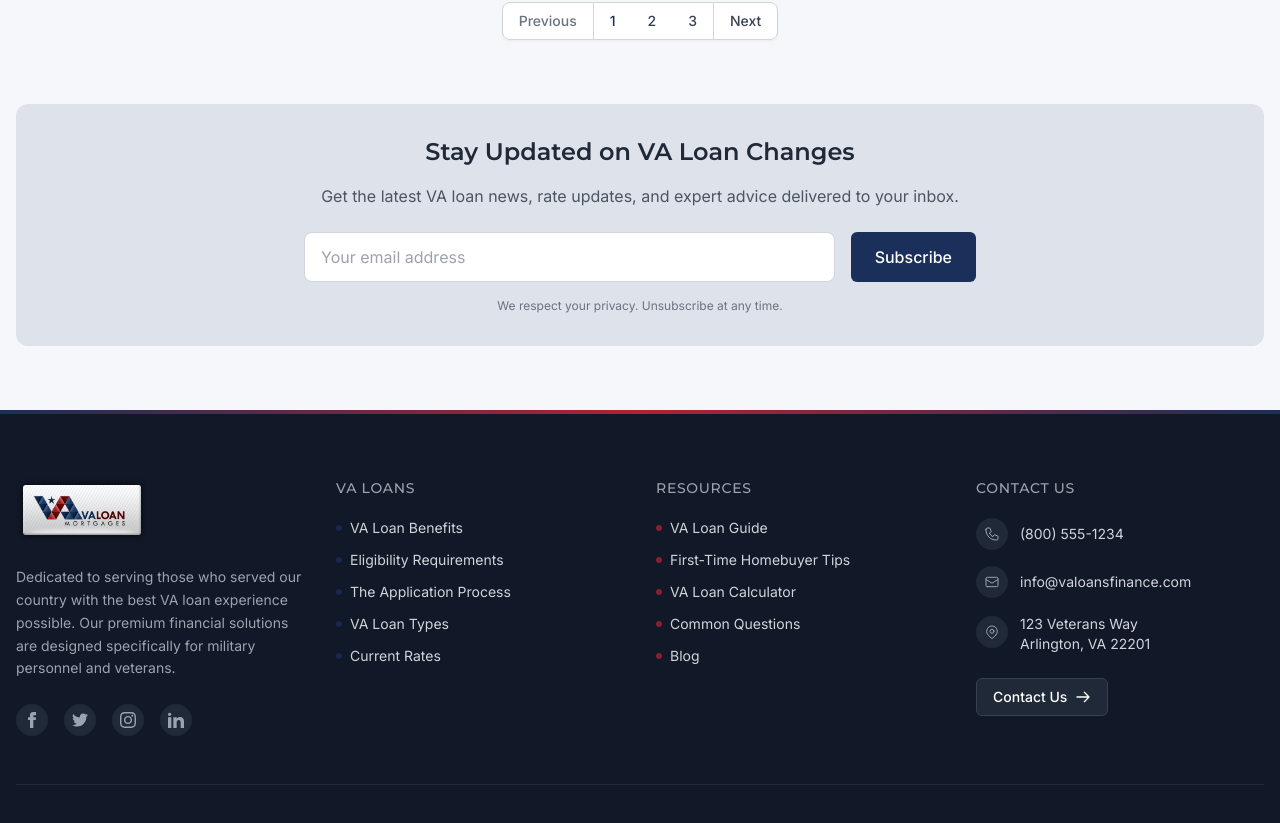
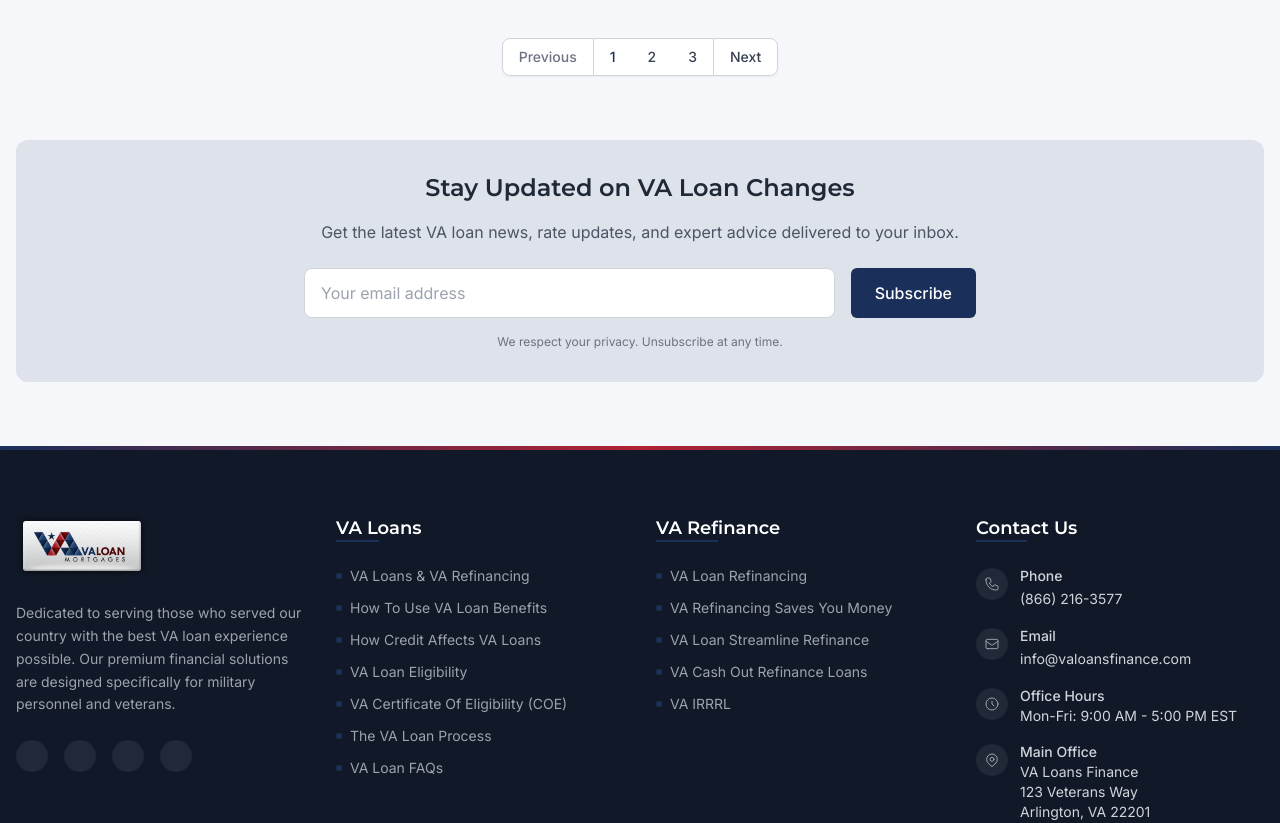
Before and after one commit to oilwellcbd/VALMLandingAIChat, a Next.js app: page /blog in a window 1280 px wide. Shown: the part 1974-2797 px from the top of the page. Built offline with nearby package versions, Linux system fonts and the light colour scheme.

Commit message:
Add contact information to header and footer from valoansfinance.com

```diff
--- a/components/Footer.tsx
+++ b/components/Footer.tsx
@@ -37,97 +37,107 @@ const Footer = () => {
             </p>
             <div className="flex space-x-4">
               <a href="#" className="w-8 h-8 rounded-full bg-gray-800 flex items-center justify-center text-gray-400 hover:bg-primary hover:text-white transition-all duration-300">
-                <svg xmlns="http://www.w3.org/2000/svg" className="h-4 w-4" viewBox="0 0 24 24" fill="currentColor">
-                  <path d="M9 8h-3v4h3v12h5v-12h3.642l.358-4h-4v-1.667c0-.955.192-1.333 1.115-1.333h2.885v-5h-3.808c-3.596 0-5.192 1.583-5.192 4.615v3.385z" />
-                </svg>
+                <i className="fab fa-facebook-f"></i>
               </a>
               <a href="#" className="w-8 h-8 rounded-full bg-gray-800 flex items-center justify-center text-gray-400 hover:bg-primary hover:text-white transition-all duration-300">
-                <svg xmlns="http://www.w3.org/2000/svg" className="h-4 w-4" viewBox="0 0 24 24" fill="currentColor">
-                  <path d="M24 4.557c-.883.392-1.832.656-2.828.775 1.017-.609 1.798-1.574 2.165-2.724-.951.564-2.005.974-3.127 1.195-.897-.957-2.178-1.555-3.594-1.555-3.179 0-5.515 2.966-4.797 6.045-4.091-.205-7.719-2.165-10.148-5.144-1.29 2.213-.669 5.108 1.523 6.574-.806-.026-1.566-.247-2.229-.616-.054 2.281 1.581 4.415 3.949 4.89-.693.188-1.452.232-2.224.084.626 1.956 2.444 3.379 4.6 3.419-2.07 1.623-4.678 2.348-7.29 2.04 2.179 1.397 4.768 2.212 7.548 2.212 9.142 0 14.307-7.721 13.995-14.646.962-.695 1.797-1.562 2.457-2.549z" />
-                </svg>
+                <i className="fab fa-twitter"></i>
               </a>
               <a href="#" className="w-8 h-8 rounded-full bg-gray-800 flex items-center justify-center text-gray-400 hover:bg-primary hover:text-white transition-all duration-300">
-                <svg xmlns="http://www.w3.org/2000/svg" className="h-4 w-4" viewBox="0 0 24 24" fill="currentColor">
-                  <path d="M12 2.163c3.204 0 3.584.012 4.85.07 3.252.148 4.771 1.691 4.919 4.919.058 1.265.069 1.645.069 4.849 0 3.205-.012 3.584-.069 4.849-.149 3.225-1.664 4.771-4.919 4.919-1.266.058-1.644.07-4.85.07-3.204 0-3.584-.012-4.849-.07-3.26-.149-4.771-1.699-4.919-4.92-.058-1.265-.07-1.644-.07-4.849 0-3.204.013-3.583.07-4.849.149-3.227 1.664-4.771 4.919-4.919 1.266-.057 1.645-.069 4.849-.069zm0-2.163c-3.259 0-3.667.014-4.947.072-4.358.2-6.78 2.618-6.98 6.98-.059 1.281-.073 1.689-.073 4.948 0 3.259.014 3.668.072 4.948.2 4.358 2.618 6.78 6.98 6.98 1.281.058 1.689.072 4.948.072 3.259 0 3.668-.014 4.948-.072 4.354-.2 6.782-2.618 6.979-6.98.059-1.28.073-1.689.073-4.948 0-3.259-.014-3.667-.072-4.947-.196-4.354-2.617-6.78-6.979-6.98-1.281-.059-1.69-.073-4.949-.073zm0 5.838c-3.403 0-6.162 2.759-6.162 6.162s2.759 6.163 6.162 6.163 6.162-2.759 6.162-6.163c0-3.403-2.759-6.162-6.162-6.162zm0 10.162c-2.209 0-4-1.79-4-4 0-2.209 1.791-4 4-4s4 1.791 4 4c0 2.21-1.791 4-4 4zm6.406-11.845c-.796 0-1.441.645-1.441 1.44s.645 1.44 1.441 1.44c.795 0 1.439-.645 1.439-1.44s-.644-1.44-1.439-1.44z" />
-                </svg>
+                <i className="fab fa-linkedin-in"></i>
               </a>
               <a href="#" className="w-8 h-8 rounded-full bg-gray-800 flex items-center justify-center text-gray-400 hover:bg-primary hover:text-white transition-all duration-300">
-                <svg xmlns="http://www.w3.org/2000/svg" className="h-4 w-4" viewBox="0 0 24 24" fill="currentColor">
-                  <path d="M4.98 3.5c0 1.381-1.11 2.5-2.48 2.5s-2.48-1.119-2.48-2.5c0-1.38 1.11-2.5 2.48-2.5s2.48 1.12 2.48 2.5zm.02 4.5h-5v16h5v-16zm7.982 0h-4.968v16h4.969v-8.399c0-4.67 6.029-5.052 6.029 0v8.399h4.988v-10.131c0-7.88-8.922-7.593-11.018-3.714v-2.155z" />
-                </svg>
+                <i className="fab fa-instagram"></i>
               </a>
             </div>
           </div>
 
           {/* Column 2 - VA Loans */}
           <div>
-            <h3 className="text-sm font-medium uppercase tracking-wider text-gray-400 mb-5">VA Loans</h3>
+            <h3 className="text-white text-lg font-semibold mb-6 relative inline-block">
+              VA Loans
+              <span className="absolute bottom-0 left-0 w-1/2 h-0.5 bg-primary"></span>
+            </h3>
             <ul className="space-y-3">
               <li>
-                <Link href="#benefits" className="text-gray-300 hover:text-white transition-colors text-sm flex items-center">
-                  <span className="w-1.5 h-1.5 bg-primary rounded-full mr-2 opacity-75"></span>
-                  VA Loan Benefits
+                <Link href="#" className="text-gray-400 hover:text-primary text-sm transition-colors flex items-center">
+                  <span className="w-1.5 h-1.5 bg-primary rounded-full mr-2"></span>
+                  VA Loans & VA Refinancing
                 </Link>
               </li>
               <li>
-                <Link href="#eligibility" className="text-gray-300 hover:text-white transition-colors text-sm flex items-center">
-                  <span className="w-1.5 h-1.5 bg-primary rounded-full mr-2 opacity-75"></span>
-                  Eligibility Requirements
+                <Link href="#" className="text-gray-400 hover:text-primary text-sm transition-colors flex items-center">
+                  <span className="w-1.5 h-1.5 bg-primary rounded-full mr-2"></span>
+                  How To Use VA Loan Benefits
                 </Link>
               </li>
               <li>
-                <Link href="#" className="text-gray-300 hover:text-white transition-colors text-sm flex items-center">
-                  <span className="w-1.5 h-1.5 bg-primary rounded-full mr-2 opacity-75"></span>
-                  The Application Process
+                <Link href="#" className="text-gray-400 hover:text-primary text-sm transition-colors flex items-center">
+                  <span className="w-1.5 h-1.5 bg-primary rounded-full mr-2"></span>
+                  How Credit Affects VA Loans
                 </Link>
               </li>
               <li>
-                <Link href="#loan-options" className="text-gray-300 hover:text-white transition-colors text-sm flex items-center">
-                  <span className="w-1.5 h-1.5 bg-primary rounded-full mr-2 opacity-75"></span>
-                  VA Loan Types
+                <Link href="#" className="text-gray-400 hover:text-primary text-sm transition-colors flex items-center">
+                  <span className="w-1.5 h-1.5 bg-primary rounded-full mr-2"></span>
+                  VA Loan Eligibility
                 </Link>
               </li>
               <li>
-                <Link href="#" className="text-gray-300 hover:text-white transition-colors text-sm flex items-center">
-                  <span className="w-1.5 h-1.5 bg-primary rounded-full mr-2 opacity-75"></span>
-                  Current Rates
+                <Link href="#" className="text-gray-400 hover:text-primary text-sm transition-colors flex items-center">
+                  <span className="w-1.5 h-1.5 bg-primary rounded-full mr-2"></span>
+                  VA Certificate Of Eligibility (COE)
+                </Link>
+              </li>
+              <li>
+                <Link href="#" className="text-gray-400 hover:text-primary text-sm transition-colors flex items-center">
+                  <span className="w-1.5 h-1.5 bg-primary rounded-full mr-2"></span>
+                  The VA Loan Process
+                </Link>
+              </li>
+              <li>
+                <Link href="#" className="text-gray-400 hover:text-primary text-sm transition-colors flex items-center">
+                  <span className="w-1.5 h-1.5 bg-primary rounded-full mr-2"></span>
+                  VA Loan FAQs
                 </Link>
               </li>
             </ul>
           </div>
 
-          {/* Column 3 - Resources */}
+          {/* Column 3 - VA Refinance */}
           <div>
-            <h3 className="text-sm font-medium uppercase tracking-wider text-gray-400 mb-5">Resources</h3>
+            <h3 className="text-white text-lg font-semibold mb-6 relative inline-block">
+              VA Refinance
+              <span className="absolute bottom-0 left-0 w-1/2 h-0.5 bg-primary"></span>
+            </h3>
             <ul className="space-y-3">
               <li>
-                <Link href="#" className="text-gray-300 hover:text-white transition-colors text-sm flex items-center">
-                  <span className="w-1.5 h-1.5 bg-secondary rounded-full mr-2 opacity-75"></span>
-                  VA Loan Guide
+                <Link href="#" className="text-gray-400 hover:text-primary text-sm transition-colors flex items-center">
+                  <span className="w-1.5 h-1.5 bg-primary rounded-full mr-2"></span>
+                  VA Loan Refinancing
                 </Link>
               </li>
               <li>
-                <Link href="#" className="text-gray-300 hover:text-white transition-colors text-sm flex items-center">
-                  <span className="w-1.5 h-1.5 bg-secondary rounded-full mr-2 opacity-75"></span>
-                  First-Time Homebuyer Tips
+                <Link href="#" className="text-gray-400 hover:text-primary text-sm transition-colors flex items-center">
+                  <span className="w-1.5 h-1.5 bg-primary rounded-full mr-2"></span>
+                  VA Refinancing Saves You Money
                 </Link>
               </li>
               <li>
-                <Link href="#calculator" className="text-gray-300 hover:text-white transition-colors text-sm flex items-center">
-                  <span className="w-1.5 h-1.5 bg-secondary rounded-full mr-2 opacity-75"></span>
-                  VA Loan Calculator
+                <Link href="#" className="text-gray-400 hover:text-primary text-sm transition-colors flex items-center">
+                  <span className="w-1.5 h-1.5 bg-primary rounded-full mr-2"></span>
+                  VA Loan Streamline Refinance
                 </Link>
               </li>
               <li>
-                <Link href="#" className="text-gray-300 hover:text-white transition-colors text-sm flex items-center">
-                  <span className="w-1.5 h-1.5 bg-secondary rounded-full mr-2 opacity-75"></span>
-                  Common Questions
+                <Link href="#" className="text-gray-400 hover:text-primary text-sm transition-colors flex items-center">
+                  <span className="w-1.5 h-1.5 bg-primary rounded-full mr-2"></span>
+                  VA Cash Out Refinance Loans
                 </Link>
               </li>
               <li>
-                <Link href="#blog" className="text-gray-300 hover:text-white transition-colors text-sm flex items-center">
-                  <span className="w-1.5 h-1.5 bg-secondary rounded-full mr-2 opacity-75"></span>
-                  Blog
+                <Link href="#" className="text-gray-400 hover:text-primary text-sm transition-colors flex items-center">
+                  <span className="w-1.5 h-1.5 bg-primary rounded-full mr-2"></span>
+                  VA IRRRL
                 </Link>
               </li>
             </ul>
@@ -135,23 +145,43 @@ const Footer = () => {
 
           {/* Column 4 - Contact */}
           <div>
-            <h3 className="text-sm font-medium uppercase tracking-wider text-gray-400 mb-5">Contact Us</h3>
+            <h3 className="text-white text-lg font-semibold mb-6 relative inline-block">
+              Contact Us
+              <span className="absolute bottom-0 left-0 w-1/2 h-0.5 bg-primary"></span>
+            </h3>
             <ul className="space-y-4">
-              <li className="flex items-center">
-                <div className="w-8 h-8 rounded-full bg-gray-800 flex items-center justify-center mr-3">
+              <li className="flex items-start">
+                <div className="w-8 h-8 rounded-full bg-gray-800 flex items-center justify-center mr-3 mt-0.5">
                   <svg xmlns="http://www.w3.org/2000/svg" className="h-4 w-4 text-gray-400" fill="none" viewBox="0 0 24 24" stroke="currentColor">
                     <path strokeLinecap="round" strokeLinejoin="round" strokeWidth={1.5} d="M3 5a2 2 0 012-2h3.28a1 1 0 01.948.684l1.498 4.493a1 1 0 01-.502 1.21l-2.257 1.13a11.042 11.042 0 005.516 5.516l1.13-2.257a1 1 0 011.21-.502l4.493 1.498a1 1 0 01.684.949V19a2 2 0 01-2 2h-1C9.716 21 3 14.284 3 6V5z" />
                   </svg>
                 </div>
-                <span className="text-gray-300 text-sm">(800) 555-1234</span>
+                <div>
+                  <p className="text-gray-300 text-sm font-medium">Phone</p>
+                  <a href="tel:(866) 216-3577" className="text-gray-300 text-sm hover:text-primary transition-colors">(866) 216-3577</a>
+                </div>
               </li>
-              <li className="flex items-center">
-                <div className="w-8 h-8 rounded-full bg-gray-800 flex items-center justify-center mr-3">
+              <li className="flex items-start">
+                <div className="w-8 h-8 rounded-full bg-gray-800 flex items-center justify-center mr-3 mt-0.5">
                   <svg xmlns="http://www.w3.org/2000/svg" className="h-4 w-4 text-gray-400" fill="none" viewBox="0 0 24 24" stroke="currentColor">
                     <path strokeLinecap="round" strokeLinejoin="round" strokeWidth={1.5} d="M3 8l7.89 5.26a2 2 0 002.22 0L21 8M5 19h14a2 2 0 002-2V7a2 2 0 00-2-2H5a2 2 0 00-2 2v10a2 2 0 002 2z" />
                   </svg>
                 </div>
-                <span className="text-gray-300 text-sm">info@valoansfinance.com</span>
+                <div>
+                  <p className="text-gray-300 text-sm font-medium">Email</p>
+                  <a href="mailto:info@valoansfinance.com" className="text-gray-300 text-sm hover:text-primary transition-colors">info@valoansfinance.com</a>
+                </div>
+              </li>
+              <li className="flex items-start">
+                <div className="w-8 h-8 rounded-full bg-gray-800 flex items-center justify-center mr-3 mt-0.5">
+                  <svg xmlns="http://www.w3.org/2000/svg" className="h-4 w-4 text-gray-400" fill="none" viewBox="0 0 24 24" stroke="currentColor">
+                    <path strokeLinecap="round" strokeLinejoin="round" strokeWidth={1.5} d="M12 8v4l3 3m6-3a9 9 0 11-18 0 9 9 0 0118 0z" />
+                  </svg>
+                </div>
+                <div>
+                  <p className="text-gray-300 text-sm font-medium">Office Hours</p>
+                  <p className="text-gray-300 text-sm">Mon-Fri: 9:00 AM - 5:00 PM EST</p>
+                </div>
               </li>
               <li className="flex items-start">
                 <div className="w-8 h-8 rounded-full bg-gray-800 flex items-center justify-center mr-3 mt-0.5">
@@ -161,6 +191,8 @@ const Footer = () => {
                   </svg>
                 </div>
                 <div className="text-gray-300 text-sm">
+                  <p className="font-medium">Main Office</p>
+                  <p>VA Loans Finance</p>
                   <p>123 Veterans Way</p>
                   <p>Arlington, VA 22201</p>
                 </div>
--- a/components/Header.tsx
+++ b/components/Header.tsx
@@ -28,6 +28,39 @@ const Header = () => {
   }, []);
 
   return (
+    <>
+      {/* Top contact bar */}
+      <div className="bg-gray-900 text-white py-2 hidden md:block">
+        <div className="container mx-auto px-4">
+          <div className="flex justify-between items-center">
+            <div className="flex items-center space-x-4">
+              <a href="tel:(866) 216-3577" className="text-sm flex items-center hover:text-primary transition-colors">
+                <i className="fas fa-phone-alt mr-2 text-primary"></i>
+                (866) 216-3577
+              </a>
+              <a href="mailto:info@valoansfinance.com" className="text-sm flex items-center hover:text-primary transition-colors">
+                <i className="fas fa-envelope mr-2 text-primary"></i>
+                info@valoansfinance.com
+              </a>
+            </div>
+            <div className="flex items-center space-x-3">
+              <a href="#" className="text-sm hover:text-primary transition-colors">
+                <i className="fab fa-facebook-f"></i>
+              </a>
+              <a href="#" className="text-sm hover:text-primary transition-colors">
+                <i className="fab fa-twitter"></i>
+              </a>
+              <a href="#" className="text-sm hover:text-primary transition-colors">
+                <i className="fab fa-linkedin-in"></i>
+              </a>
+              <a href="#" className="text-sm hover:text-primary transition-colors">
+                <i className="fab fa-instagram"></i>
+              </a>
+            </div>
+          </div>
+        </div>
+      </div>
+
       <header className={`bg-white sticky top-0 z-50 transition-all duration-300 ${isScrolled ? 'shadow-md py-2' : 'py-4'}`}>
         <div className="container mx-auto px-4">
           <div className="flex justify-between items-center">
@@ -90,12 +123,13 @@ const Header = () => {
                 ))}
               </div>
               <div className="flex items-center space-x-3">
-              <Link
-                href="#contact"
-                className="px-4 py-2 text-sm font-medium text-gray-700 hover:text-primary border border-transparent hover:border-gray-200 rounded-md transition-all duration-300"
+                <a
+                  href="tel:(866) 216-3577"
+                  className="px-4 py-2 text-sm font-medium text-gray-700 hover:text-primary border border-transparent hover:border-gray-200 rounded-md transition-all duration-300 flex items-center"
                 >
-                Contact
-              </Link>
+                  <i className="fas fa-phone-alt mr-2 text-primary"></i>
+                  (866) 216-3577
+                </a>
                 <Link
                   href="#apply"
                   className="px-4 py-2 text-sm font-medium text-white bg-secondary hover:bg-secondary-dark rounded-md transition-all duration-300 shadow-sm hover:shadow"
@@ -121,7 +155,22 @@ const Header = () => {
                     {item}
                   </Link>
                 ))}
-              <div className="pt-4 mt-2 border-t border-gray-100 grid grid-cols-2 gap-3">
+                <div className="pt-4 mt-2 border-t border-gray-100 space-y-3">
+                  <a
+                    href="tel:(866) 216-3577"
+                    className="flex items-center text-gray-700 hover:text-primary font-medium text-sm"
+                  >
+                    <i className="fas fa-phone-alt mr-2 text-primary"></i>
+                    (866) 216-3577
+                  </a>
+                  <a
+                    href="mailto:info@valoansfinance.com"
+                    className="flex items-center text-gray-700 hover:text-primary font-medium text-sm"
+                  >
+                    <i className="fas fa-envelope mr-2 text-primary"></i>
+                    info@valoansfinance.com
+                  </a>
+                  <div className="grid grid-cols-2 gap-3 mt-3">
                     <Link
                       href="#contact"
                       className="px-4 py-2 text-sm font-medium text-gray-700 border border-gray-200 rounded-md text-center"
@@ -138,10 +187,12 @@ const Header = () => {
                     </Link>
                   </div>
                 </div>
+              </div>
             </nav>
           )}
         </div>
       </header>
+    </>
   );
 };
 
```
Lines whose indentation alone changed are shown as unchanged.
